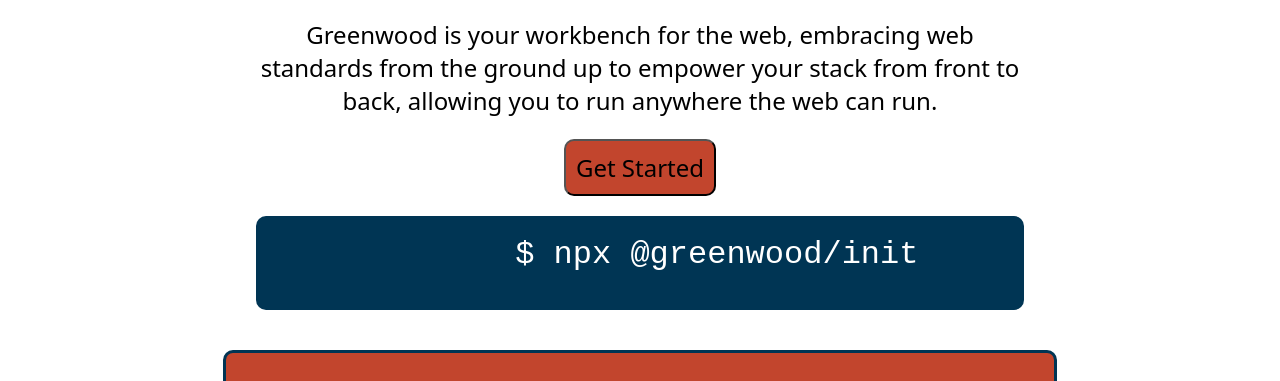
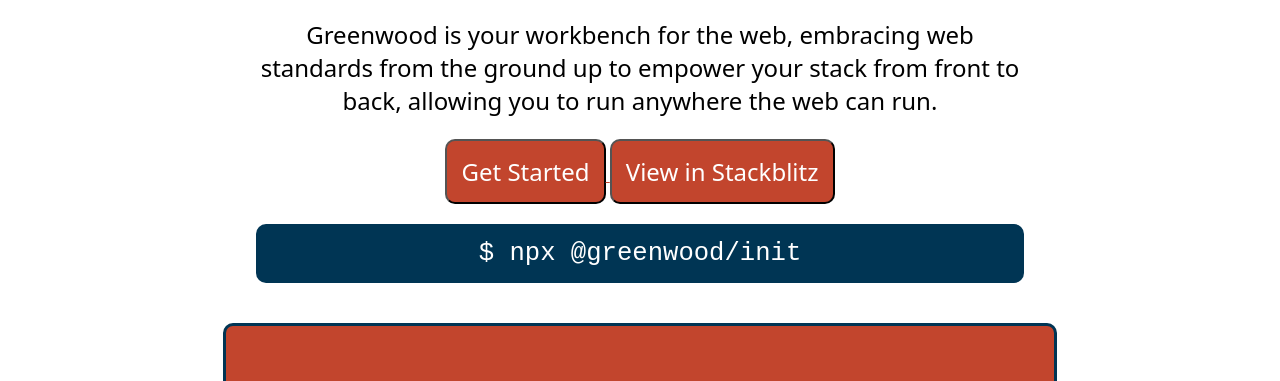
Before and after one commit to ProjectEvergreen/www.greenwoodjs.dev, a website: page src/pages/index.html in a window 1280 px wide. Shown: the part 358-739 px from the top of the page. Drawn offline with Linux system fonts and the light colour scheme; a web font is replaced by a local one.

Commit message:
misc tweaking

```diff
--- a/src/pages/index.html
+++ b/src/pages/index.html
@@ -35,7 +35,7 @@
       }
 
       a {
-        color: var(--color-accent)
+        color: var(--color-accent);
       }
 
       header {
@@ -139,21 +139,25 @@
       button {
         display: inline-block;
         background-color: var(--color-accent);
+        color: var(--color-white);
         font-size: 1.5em;
-        padding: 10px;
+        padding: 14px;
         border-radius: 10px;
+        cursor: pointer;
       }
 
-      pre {
+      div.code {
         background-color: var(--color-secondary);
         font-family: 'Geist-Mono', monospace;
         color: white;
         text-align: center;
-        width: 60%;
-        font-size: 2em;
-        padding: 20px 0 0;
+        min-width: 50%;
+        max-width: 60%;
+        font-size: 1.6em;
+        padding: 15px 0;
         margin: 20px auto;
         border-radius: 10px;
+        display: block;
       }
 
       ul.features-list {
@@ -199,14 +203,17 @@
       <a href="#">
         <button>Get Started</button>
       </a>
+      <a href="#">
+        <button>View in Stackblitz</button>
+      </a>
       <br/>
-      <pre>
+      <div class="code">
         $ npx @greenwood/init
-      </pre>
+      </div>
     </div>
 
     <div class="card">
-      <h3>Greenwood is HTML first by design.  Start from just an <i>index.html</i> file or leverage hybrid, file-system based routing to easily achieve static and dynamic pages side-by-side.</h3>
+      <h3>Greenwood is HTML first by design.  Start from just an <i>index.html</i> file or leverage hybrid, file-system based routing to easily achieve static and dynamic pages side-by-side.  Markdown is also supported.</h3>
       <!-- pages/index.html -->
       <img class="shadow-right" src="/assets/walkthrough/step1.png">
     </div>
```
